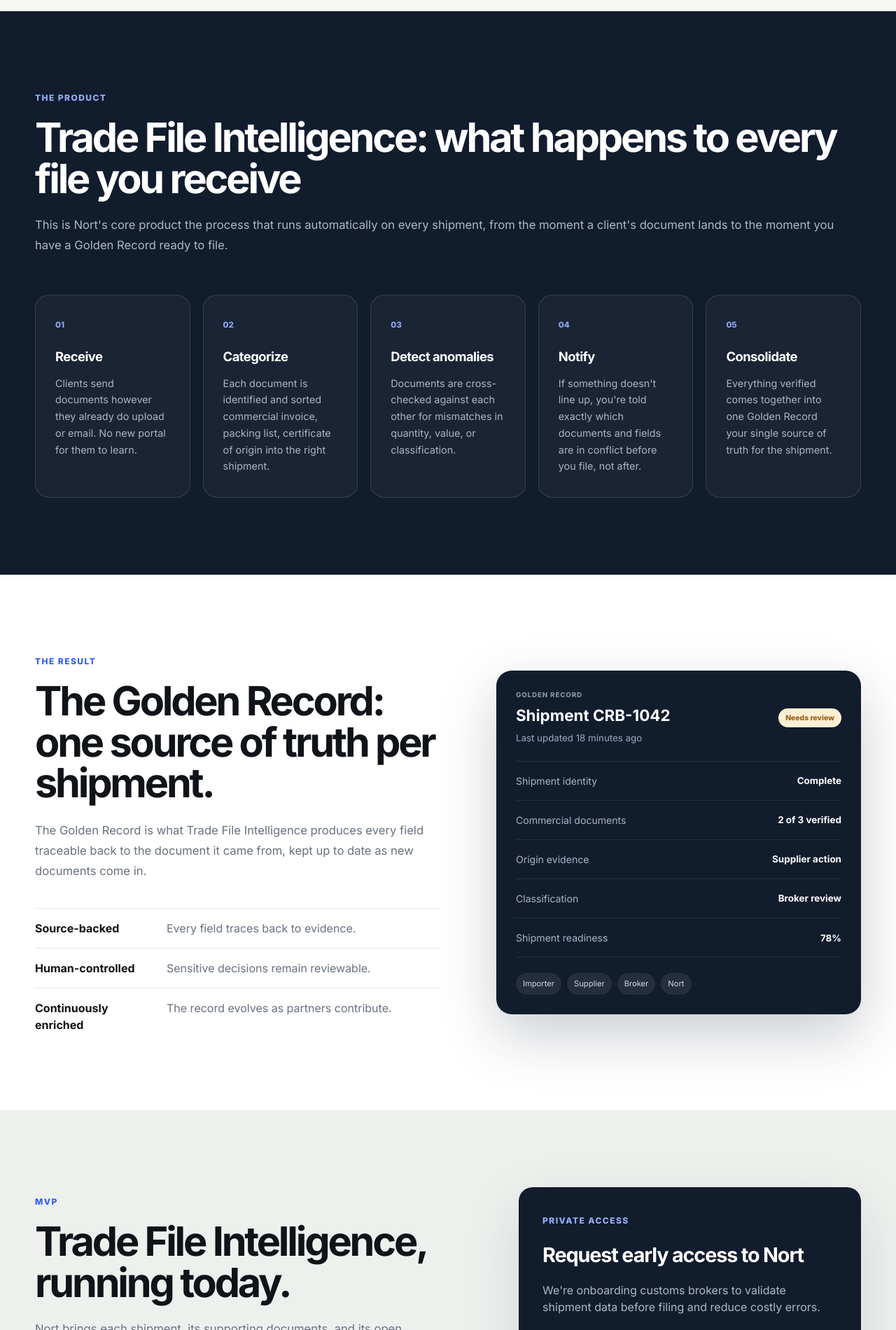
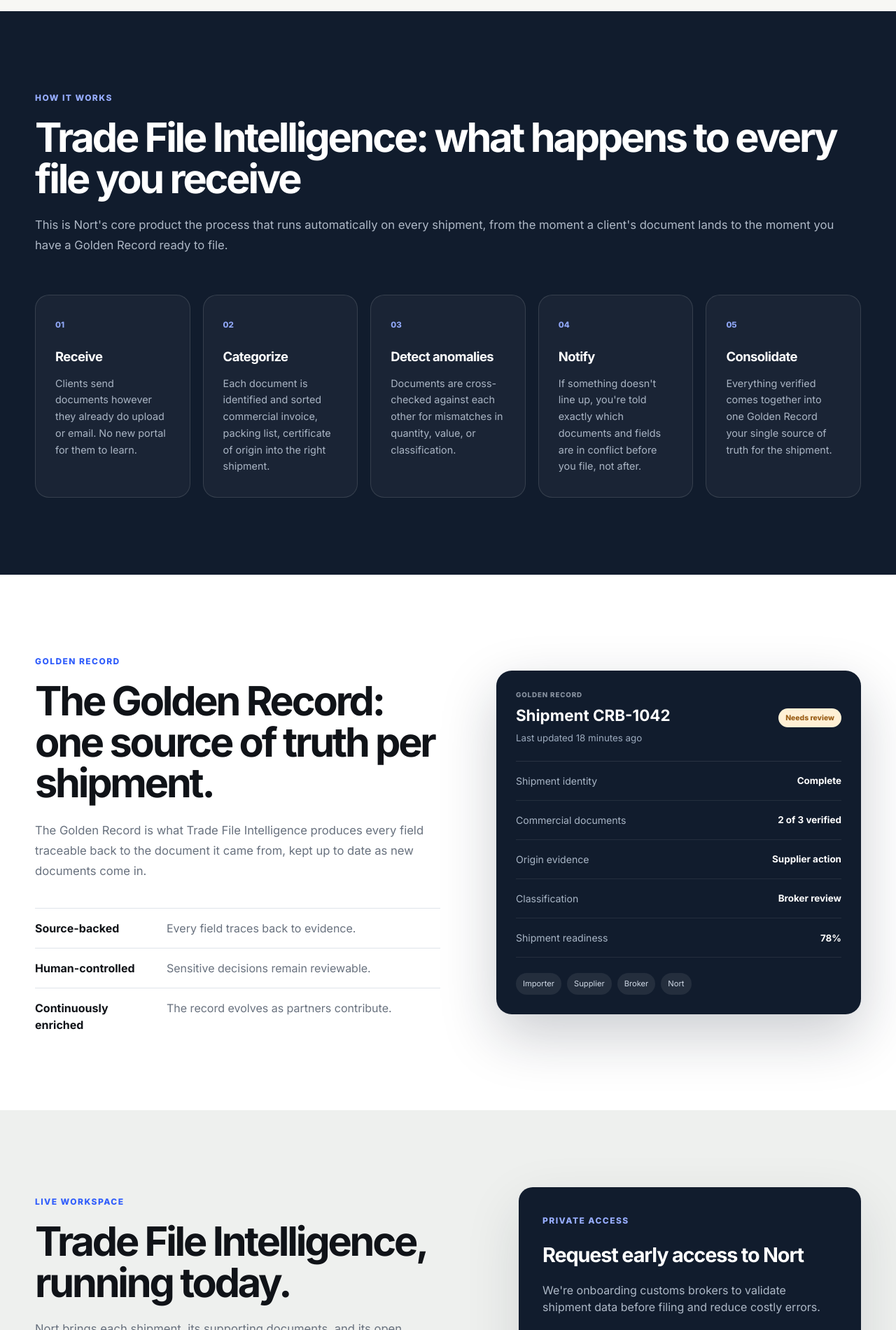
Before and after one commit to ObedVega/tfi-landing-page, a plain HTML site: page index.html in a window 1280 px wide. Shown: the part 2300-4200 px from the top of the page at 70% size. Drawn offline with Linux system fonts and the light colour scheme.

Commit message:
test new landing-1

```diff
--- a/index.html
+++ b/index.html
@@ -216,7 +216,7 @@
 
 <section class="section section-dark" id="how-it-works">
   <div class="container section-heading">
-    <span class="eyebrow light">The product</span>
+    <span class="eyebrow light">How it works</span>
     <h2>Trade File Intelligence: what happens to every file you receive</h2>
     <p>This is Nort's core product the process that runs automatically on every shipment, from the moment a client's document lands to the moment you have a Golden Record ready to file.</p>
   </div>
@@ -252,7 +252,7 @@
     <section class="section golden-section" id="golden-record">
       <div class="container golden-grid">
         <div>
-          <span class="eyebrow">The result</span>
+          <span class="eyebrow">Golden Record</span>
 <h2>The Golden Record: one source of truth per shipment.</h2>
           <p>
            The Golden Record is what Trade File Intelligence produces every field traceable back to the document it came from, kept up to date as new documents come in.
@@ -286,7 +286,7 @@
     <section class="section mvp-section" id="current-product">
       <div class="container mvp-grid">
         <div class="section-heading compact">
-          <span class="eyebrow">MVP</span>
+          <span class="eyebrow">Live workspace</span>
           <h2>Trade File Intelligence, running today.</h2>
           <p>
             Nort brings each shipment, its supporting documents, and its open exceptions into one workspace built around your filing workflow not a generic document store. Your team sees what's complete, what conflicts, and who needs to act next, without re-keying anything into a spreadsheet first.
```
